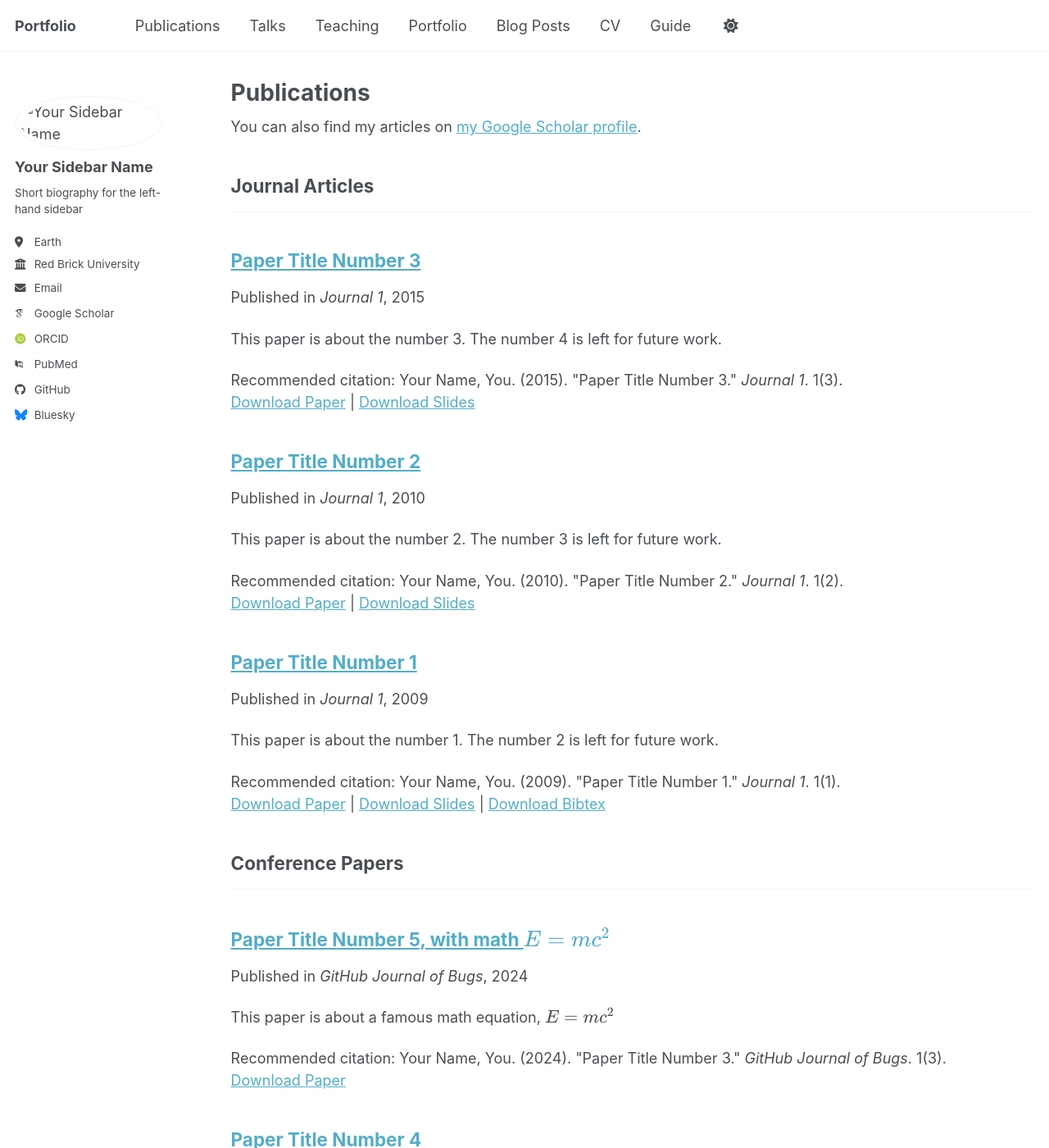
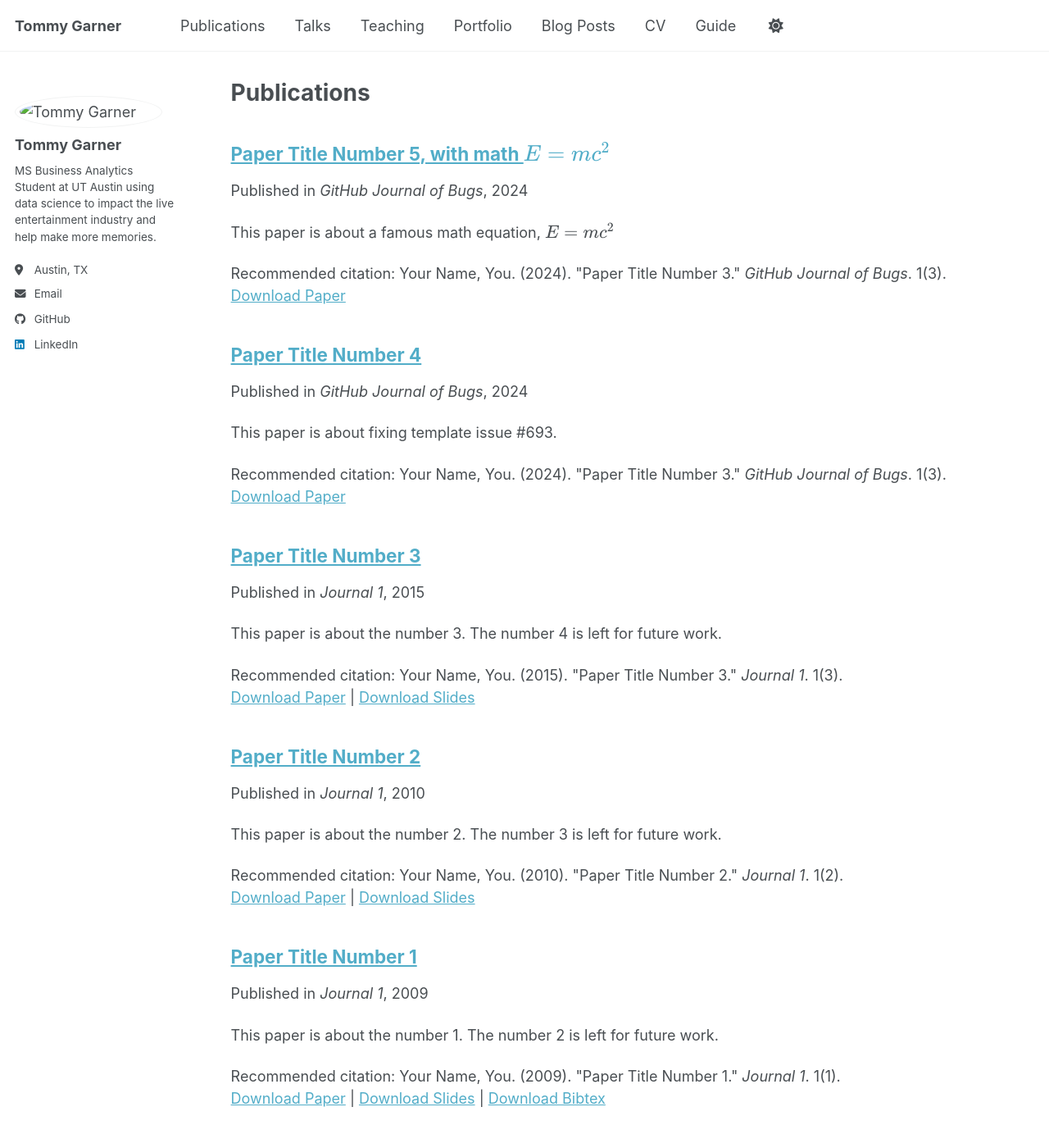
Before and after one commit to tommygarner/tommygarner.github.io, a Jekyll site: the page built from _pages/publications.html, in a window 1280 px wide and 1400 px high. Shown: the whole window at 82% size. Built offline with Jekyll 4.4.1, drawn with Linux system fonts in a browser that asks for light colours; some web fonts are replaced; a script bundle is joined from its source files by our own code; library files that are not in the unit come from our copies; some of the changed lines change nothing that is shown; some of the changed text lies outside the part shown.

Commit message:
Update _config.yml

```diff
--- a/_config.yml
+++ b/_config.yml
@@ -1,95 +1,28 @@
-# Welcome to Jekyll!
-#
-# This config file is meant for settings that affect your entire site, values
-# which you are expected to set up once and rarely need to edit after that.
-# For technical reasons, this file is *NOT* reloaded automatically when you use
-# `jekyll serve -l -H localhost`. If you change this file, please restart the
-# server process.
+# Basic Site Settings
+locale        : "en-US"
+site_theme    : "default"
+title         : "Tommy Garner"
+title_separator: "-"
+name          : &name "Tommy Garner"
+description   : &description "MS Business Analytics student at UT Austin applying data science to media and live entertainment."
+url           : "https://tommygarner.github.io"
+baseurl       : ""
+repository    : "tommygarner/tommygarner.github.io"
 
-# Basic Site Settings
-locale                   : "en-US"
-site_theme               : "default" # Currently available options are "default", "air"
-title                    : "Portfolio"
-title_separator          : "-"
-name                     : &name "Tommy Garner"
-description              : &description "Tommy's academic portfolio, showcasing personal and academic projects and ideas"   # Update this with a general description of your site, this is the default if not overridden by a page
-url                      : https://tommygarner.github.io # The base hostname & protocol for your site e.g. "https://[your GitHub username].github.io",
-                                                           # or if you already have some other page hosted on Github then use "https://[your GitHub username].github.io/[Your Repo Name]"
-baseurl                  : "" # the subpath of your site, e.g. "/blog"
-repository               : "academicpages/academicpages.github.io"
-
-# Site Author - The following control what appear as part of the author content on the side bar.
-#               If a field is blank the icon and link will not appear, otherwise it will be shown.
-#               Additional customization can be done by editing /_includes/author-profile.html
 author:
   # Biographic information
-  avatar           : "images/IMG_3362.JPG"
-  name             : "Your Sidebar Name"
-  pronouns         : # example: "she/her"
-  bio              : "Short biography for the left-hand sidebar"
-  location         : "Earth"
-  employer         : "Red Brick University"
-  uri              : # URL
-  email            : "none@example.org"
-
-  # Academic websites
-  academia         : # URL
-  arxiv            : # URL - Update with the correct link to your profile
-  googlescholar    : "https://scholar.google.com/citations?user=PS_CX0AAAAAJ"
-  inspire-hep      : # URL
-  impactstory      : # URL
-  orcid            : "https://orcid.org/yourorcidurl"
-  semantic         : # URL
-  ssrn             : # URL
-  pubmed           : "https://www.ncbi.nlm.nih.gov/pubmed/?term=john+snow"
-  researchgate     : # URL
-  scopus           : # URL
-  zotero           : # URL
-
+  avatar   : "images/IMG_3362.JPG"
+  name     : "Tommy Garner"
+  bio      : "MS Business Analytics Student at UT Austin using data science to impact the live entertainment industry and help make more memories."
+  location : "Austin, TX"
+  college  : "The University of Texas at Austin"
+  email    : "tgarn0113@gmail.com"
 
   # Repositories and software development
-  bitbucket        : # Username - Update with your username on the site
-  codepen          : # Username
-  dribbble         : # Username
-  github           : "academicpages"
-  kaggle           : # Username
-  stackoverflow    : # User number or user number and name (i.e., use "1" or "1/jeff-atwood")
+  github   : "tommygarner"
 
   # Social media
-  artstation       : # Username
-  bluesky          : "bsky.app" # Replace this with you Bluesky username
-  facebook         : # Username
-  flickr           : # Username
-  foursquare       : # Username
-  goodreads        : # Username
-  google_plus      : # Username
-  keybase          : # Username
-  instagram        : # Username
-  lastfm           : # Username
-  linkedin         : # Username
-  mastodon         : # URL
-  medium           : # URL
-  pinterest        : # Username
-  soundcloud       : # Username
-  steam            : # Username
-  telegram         : # URL
-  tumblr           : # Username
-  twitter          : # Username for X / Twitter
-  vine             : # Username
-  weibo            : # Username
-  wikipedia        : # Username
-  xing             : # Username
-  youtube          : # Username
-  zhihu            : # Username
-
-# Publication Category - The following the list of publication categories and their headings
-publication_category:
-  books:
-    title: 'Books'
-  manuscripts:
-    title: 'Journal Articles'
-  conferences:
-    title: 'Conference Papers'
+  linkedin : "https://www.linkedin.com/in/tommy-garner/"
 
 # Site Settings
 teaser                   :  # filename of teaser fallback teaser image placed in /images/ for social media previews
```
